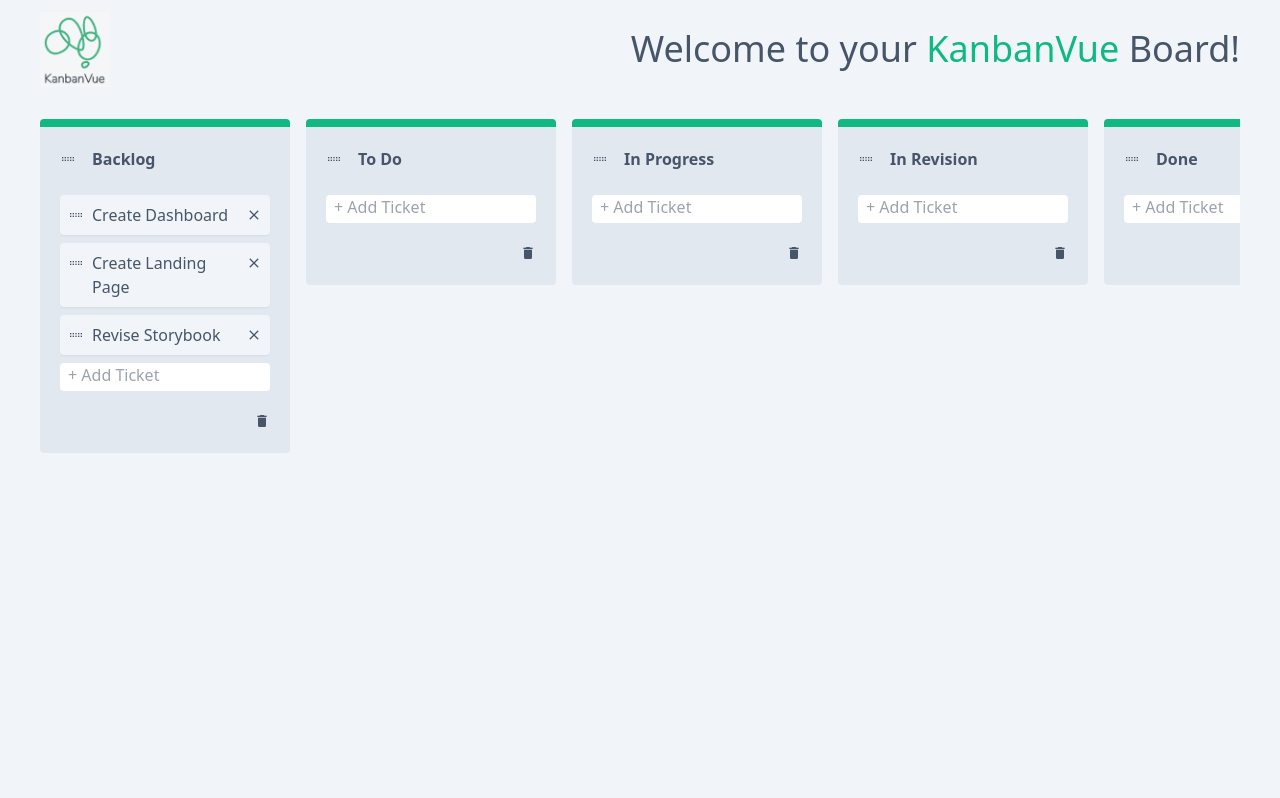
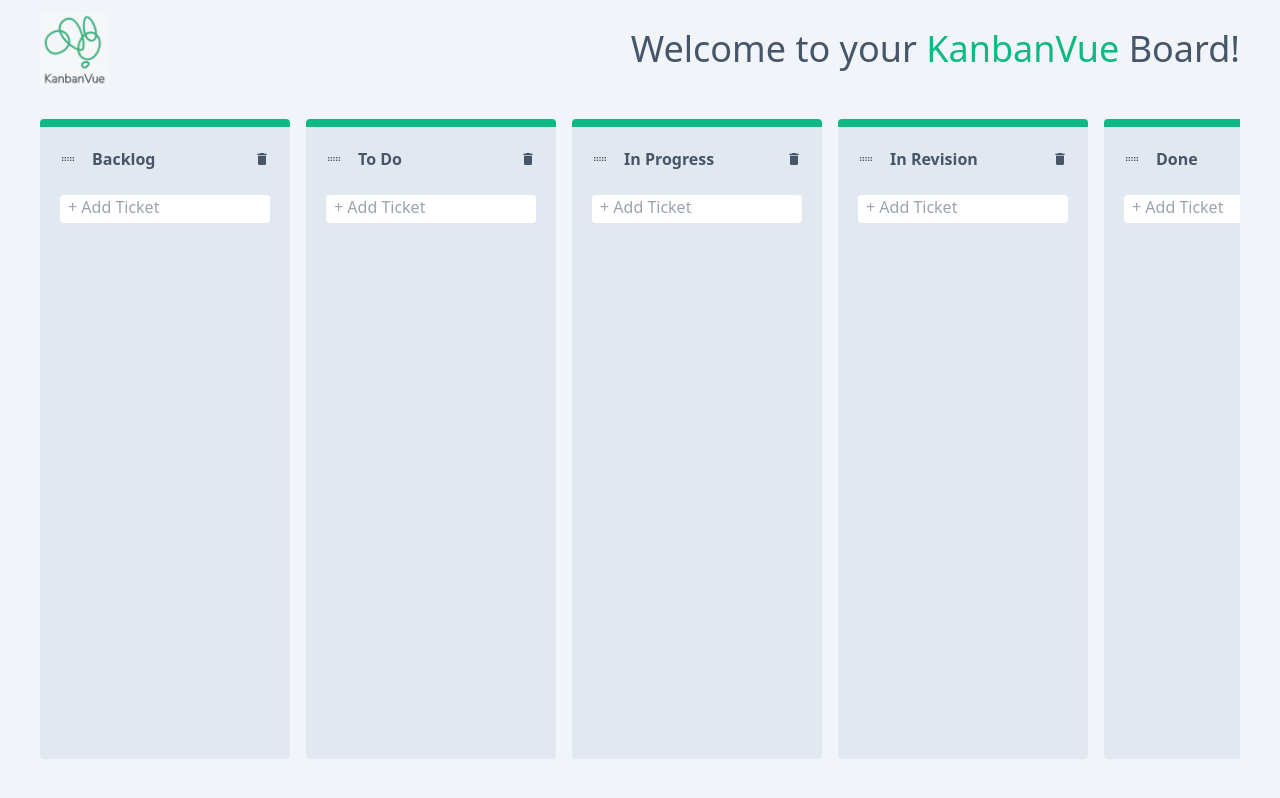
Before and after one commit to katiaku/kanban-vue, a Nuxt app: page / in a window 1280 px wide. Built offline with nearby package versions, Linux system fonts and the light colour scheme.

Commit message:
Add style adjustments

```diff
--- a/components/KanbanBoard.vue
+++ b/components/KanbanBoard.vue
@@ -9,8 +9,8 @@
             class="flex items-start gap-4"
         >
             <template #item="{ element: column }: { element: Column }">
-                <div class="column bg-slate-200 p-5 pt-3 rounded min-w-[250px] border-t-8 border-emerald-500 mb-4">
-                    <header class="font-bold mb-4 text-slate-600">
+                <div class="column bg-slate-200 p-5 pt-3 rounded min-w-[250px] min-h-[640px] border-t-8 border-emerald-500 mb-4">
+                    <header class="font-bold mb-4 text-slate-600 flex justify-between items-center">
                         <Tooltip
                             text="Move Column"
                             class="font-normal hover:text-emerald-600 transition duration-500 hover:ease-in-out"
@@ -25,6 +25,13 @@
                             type="text"
                             v-model="column.title"
                         />
+
+                        <Tooltip text="Delete Column" class="">
+                            <i
+                                class="mdi mdi-delete cursor-pointer text-slate-600 hover:text-red-600 transition duration-500 hover:ease-in-out"
+                                @click="deleteColumn(column.id)"
+                            ></i>
+                        </Tooltip>
                     </header>
                     <draggable
                         v-model="column.tasks"
@@ -42,21 +49,15 @@
                             </div>
                         </template>
                     </draggable>
-                    <footer class="flex flex-col gap-3">
+                    <footer class="min-h-full flex flex-col justify-between">
                         <NewTask @add="column.tasks.push($event)" />
-                        <Tooltip text="Delete Column" class="self-end">
-                            <i
-                                class="mdi mdi-delete cursor-pointer text-slate-600 hover:text-red-600 transition duration-500 hover:ease-in-out"
-                                @click="deleteColumn(column.id)"
-                            ></i>
-                        </Tooltip>
                     </footer>
                 </div>
             </template>
         </draggable>
         <button
             @click="createColumn"
-            class="bg-slate-200 hover:bg-emerald-500 text-slate-600 hover:text-white whitespace-nowrap p-2 rounded transition duration-300 hover:ease-in-out"
+            class="bg-slate-200 hover:bg-emerald-500 text-slate-600 hover:text-white whitespace-nowrap p-2 rounded transition duration-500 hover:ease-in-out"
         >
             + Add Column
         </button>
@@ -74,23 +75,7 @@ const columns = useLocalStorage<Column[]>("kanbanBoard", [
     {
         id: nanoid(),
         title: "Backlog",
-        tasks: [
-            {
-                id: nanoid(),
-                title: "Create Dashboard",
-                createdAt: new Date(),
-            },
-            {
-                id: nanoid(),
-                title: "Create Landing Page",
-                createdAt: new Date(),
-            },
-            {
-                id: nanoid(),
-                title: "Revise Storybook",
-                createdAt: new Date(),
-            },
-        ],
+        tasks: [],
     },
     {
         id: nanoid(),
--- a/components/Tooltip.vue
+++ b/components/Tooltip.vue
@@ -19,9 +19,9 @@ const props = defineProps<{
     visibility: 0;
     min-width: 90px;
     width: auto;
-    bottom: 50%;
+    bottom: 65%;
     left: 50%;
-    margin-left: 7px;
+    margin-left: 4px;
     opacity: 0;
     transition: opacity .7s ease-in-out;
 }
```
